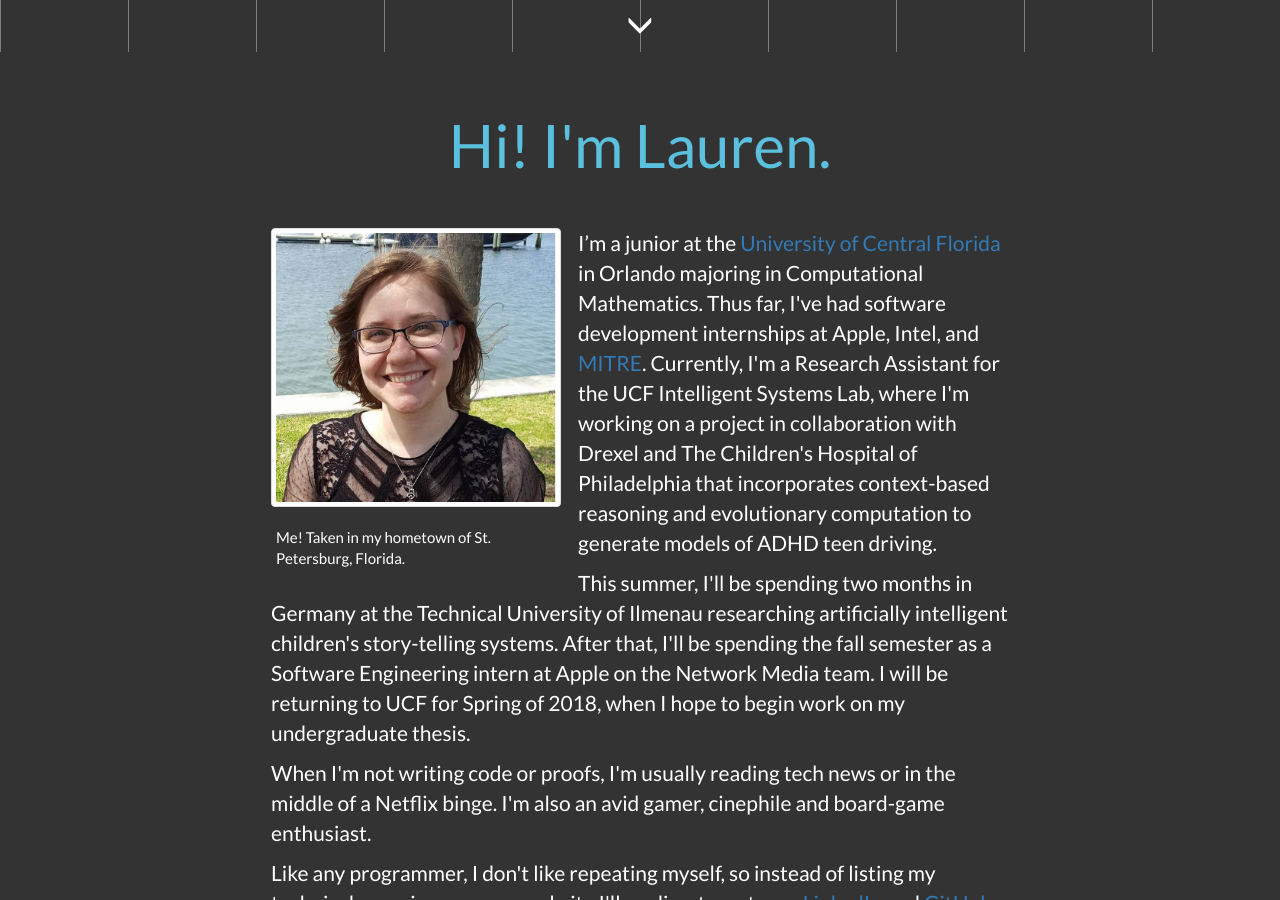
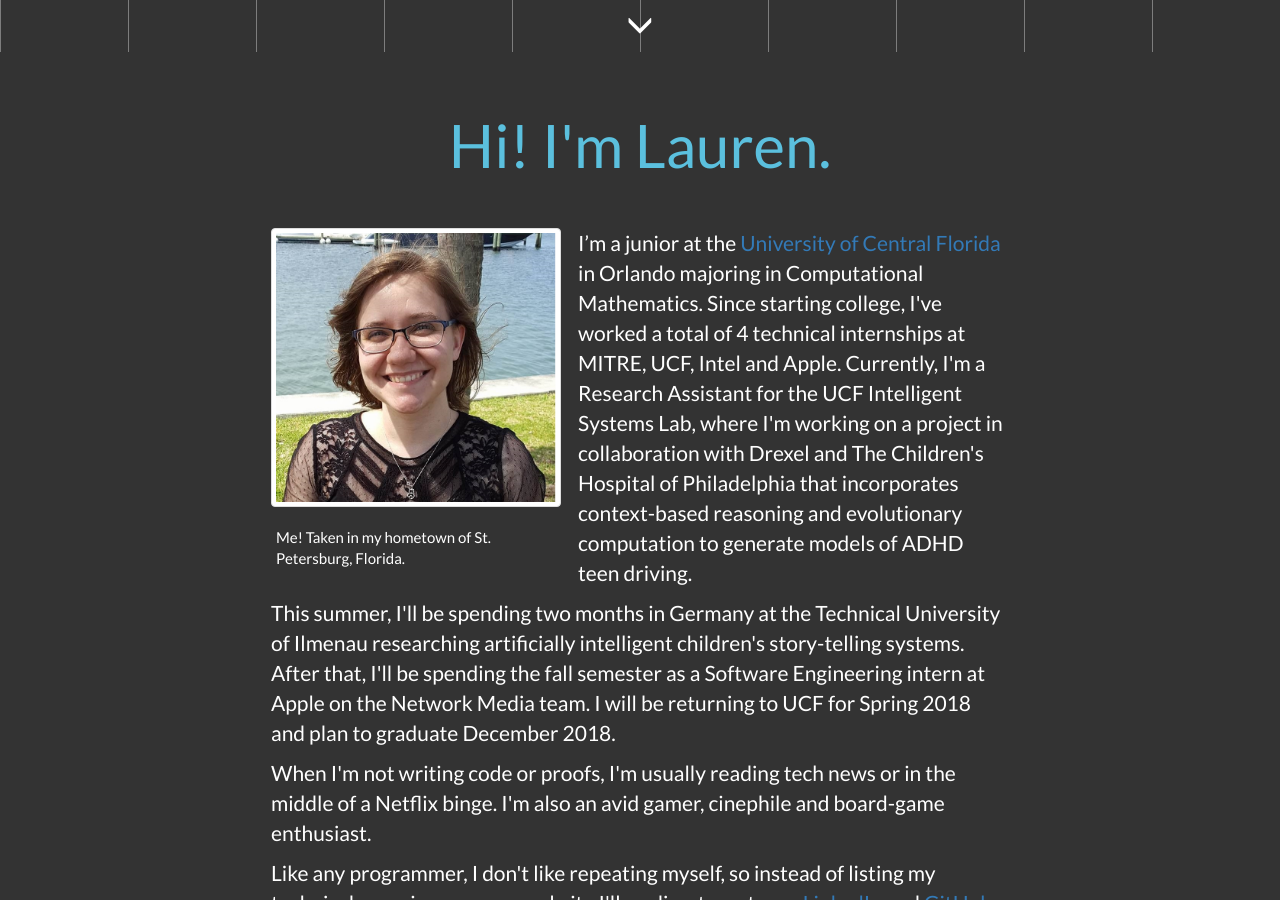
Before and after one commit to hastingsl/hastingsl.github.io, a Jekyll site: the page built from index.html, in a window 1280 px wide and 900 px high, scrolled down 848 px. Built offline with Jekyll 4.4.1, drawn with Linux system fonts in a browser that asks for light colours; nearby versions of some CDN libraries.

Commit message:
Updated bio.

```diff
--- a/index.html
+++ b/index.html
@@ -33,10 +33,10 @@ title: Lauren Hastings
     </figcaption>
   </figure>
   <p>
-    I’m a junior at the <a href="https://www.ucf.edu" target="_blank"> University of Central Florida</a> in Orlando majoring in Computational Mathematics. Thus far, I've had software development internships at Apple, Intel, and <a href="https://www.mitre.org" target="_blank">MITRE</a>. Currently, I'm a Research Assistant for the UCF Intelligent Systems Lab, where I'm working on a project in collaboration with Drexel and The Children's Hospital of Philadelphia that incorporates context-based reasoning and evolutionary computation to generate models of ADHD teen driving.
+    I’m a junior at the <a href="https://www.ucf.edu" target="_blank"> University of Central Florida</a> in Orlando majoring in Computational Mathematics. Since starting college, I've worked a total of 4 technical internships at MITRE, UCF, Intel and Apple. Currently, I'm a Research Assistant for the UCF Intelligent Systems Lab, where I'm working on a project in collaboration with Drexel and The Children's Hospital of Philadelphia that incorporates context-based reasoning and evolutionary computation to generate models of ADHD teen driving.
   </p>
   <p>
-    This summer, I'll be spending two months in Germany at the Technical University of Ilmenau researching artificially intelligent children's story-telling systems. After that, I'll be spending the fall semester as a Software Engineering intern at Apple on the Network Media team. I will be returning to UCF for Spring of 2018, when I hope to begin work on my undergraduate thesis.
+    This summer, I'll be spending two months in Germany at the Technical University of Ilmenau researching artificially intelligent children's story-telling systems. After that, I'll be spending the fall semester as a Software Engineering intern at Apple on the Network Media team. I will be returning to UCF for Spring 2018 and plan to graduate December 2018.
   </p>
   <p>
     When I'm not writing code or proofs, I'm usually reading tech news or in the middle of a Netflix binge. I'm also an avid gamer, cinephile and board-game enthusiast.
```
